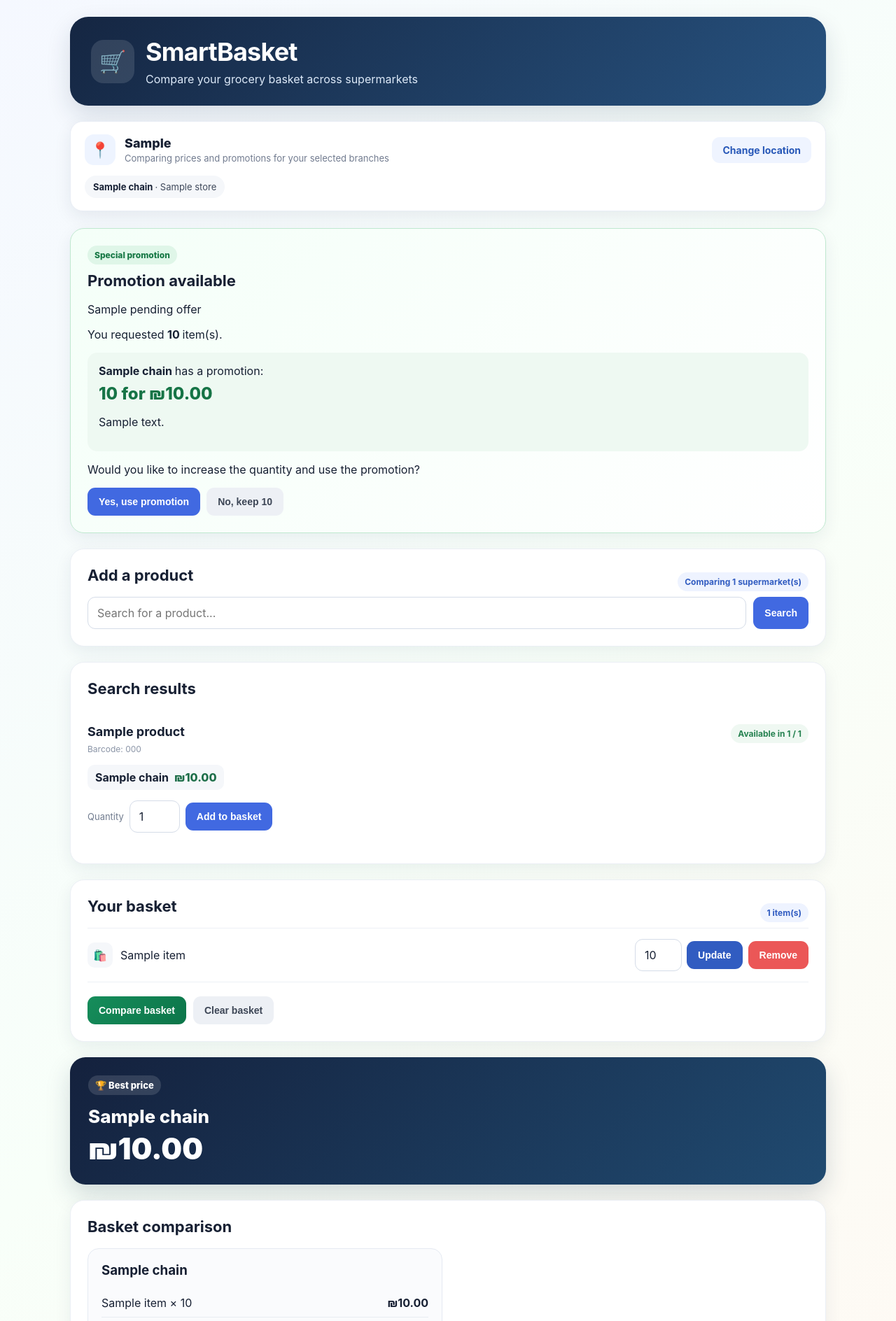
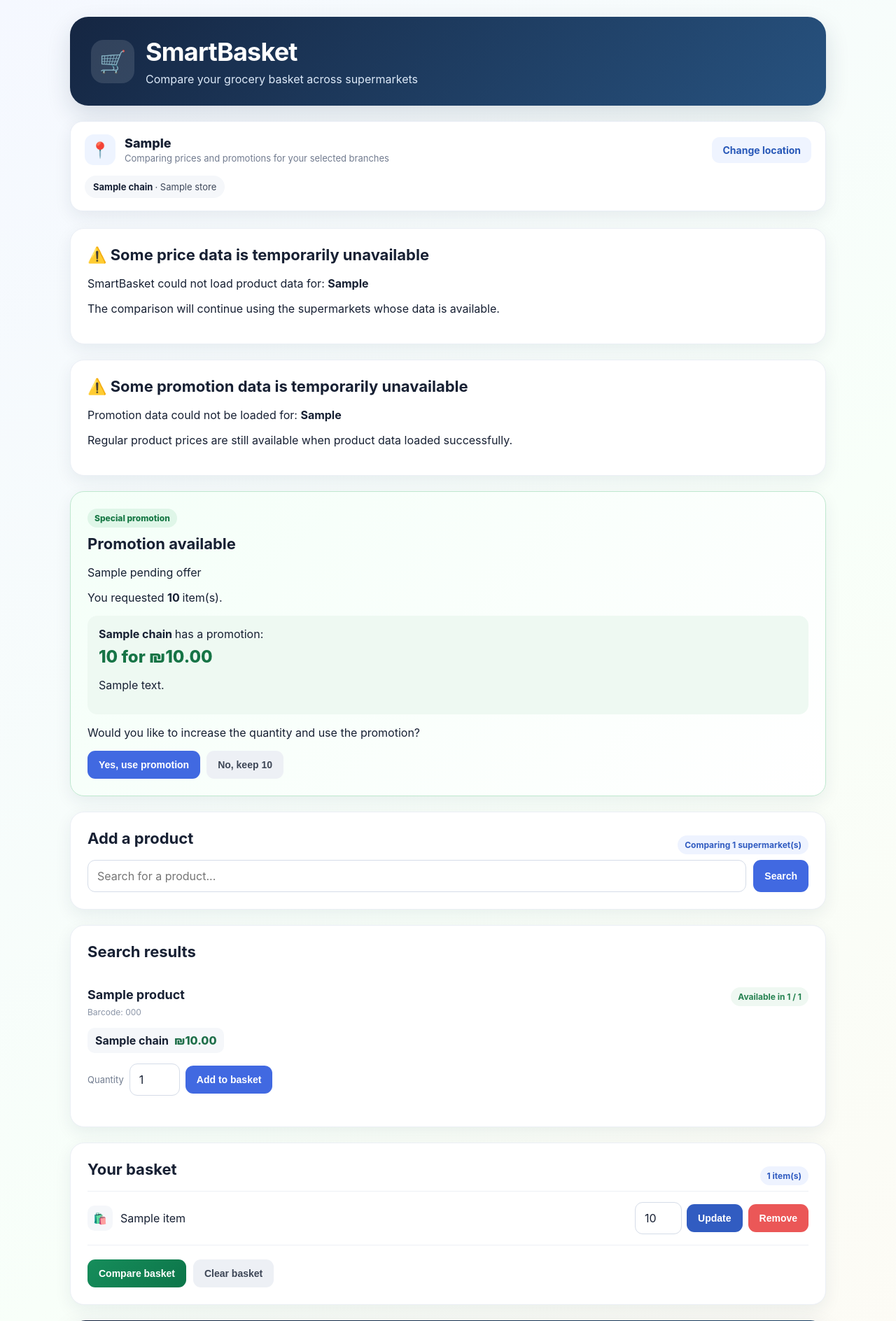
Before and after one commit to lamarsussan/SmartBasket, a FastAPI app: template templates/index.html in a window 1280 px wide. Shown: the top 1888 px of the page at 70% size. Run offline with FastAPI, Linux system fonts and the light colour scheme; the template is opened without the code that fills it: most values are stand-ins (such as "Sample title", 1, 10 or a date in 2020).

Commit message:
Show unavailable retailer data in UI

```diff
--- a/app.py
+++ b/app.py
@@ -13,6 +13,8 @@ from stores_loader import load_all_stores
 from store_data import (
     load_products_for_stores,
     load_promotions_for_stores,
+    get_unavailable_product_chains,
+    get_unavailable_promotion_chains,
 )
 
 from basket import (
@@ -347,6 +349,12 @@ def page_context(
     winner=None,
     pending_offer=None,
 ):
+    selected_stores = (
+        get_selected_stores(
+            request
+        )
+    )
+
     return {
         "basket": get_basket(
             request
@@ -366,6 +374,16 @@ def page_context(
         "selected_stores": (
             get_selected_store_details(
                 request
+            )
+        ),
+        "unavailable_product_chains": (
+            get_unavailable_product_chains(
+                selected_stores
+            )
+        ),
+        "unavailable_promotion_chains": (
+            get_unavailable_promotion_chains(
+                selected_stores
             )
         ),
     }
--- a/store_data.py
+++ b/store_data.py
@@ -32,11 +32,18 @@ from providers.hazi_hinam_promotions import (
 PRODUCT_MEMORY_CACHE = {}
 PROMOTION_MEMORY_CACHE = {}
 
-# Important:
-# this set remembers promotions that failed to load
-# during the current server run.
+
+# Remember failures during the current server run.
+#
+# This prevents SmartBasket from retrying the same
+# unavailable retailer on every user action.
+PRODUCT_FAILURE_CACHE = set()
 PROMOTION_FAILURE_CACHE = set()
 
+
+# ==================================================
+# CACHE KEY
+# ==================================================
 
 def cache_key(
     chain,
@@ -57,22 +64,35 @@ def safe_load(
     loader,
     default,
 ):
+    """
+    Run an external retailer loader safely.
+
+    If the retailer is unavailable, SmartBasket
+    prints a warning and continues instead of
+    crashing the entire application.
+    """
+
     try:
         return loader()
 
     except Exception as error:
+
         print()
         print("=" * 60)
+
         print(
             f"WARNING: {description} unavailable"
         )
+
         print(
             f"{type(error).__name__}: {error}"
         )
+
         print(
             "SmartBasket will continue "
             "without this data."
         )
+
         print("=" * 60)
         print()
 
@@ -96,7 +116,13 @@ def load_products_for_store(
         store_id,
     )
 
+
+    # ----------------------------------------------
+    # Already loaded successfully
+    # ----------------------------------------------
+
     if key in PRODUCT_MEMORY_CACHE:
+
         print(
             f"Memory cache: "
             f"{chain} products "
@@ -107,7 +133,28 @@ def load_products_for_store(
             key
         ]
 
+
+    # ----------------------------------------------
+    # Failed earlier during this server run
+    # ----------------------------------------------
+
+    if key in PRODUCT_FAILURE_CACHE:
+
+        print(
+            f"Skipping unavailable "
+            f"{chain} products "
+            f"store {store_id}"
+        )
+
+        return []
+
+
+    # ----------------------------------------------
+    # Carrefour
+    # ----------------------------------------------
+
     if chain == "Carrefour":
+
         products = safe_load(
             (
                 f"Carrefour products "
@@ -124,10 +171,16 @@ def load_products_for_store(
                     )
                 ),
             ),
-            [],
+            None,
         )
 
+
+    # ----------------------------------------------
+    # Shufersal
+    # ----------------------------------------------
+
     elif chain == "Shufersal":
+
         products = safe_load(
             (
                 f"Shufersal products "
@@ -144,10 +197,16 @@ def load_products_for_store(
                     )
                 ),
             ),
-            [],
+            None,
         )
 
+
+    # ----------------------------------------------
+    # Hazi Hinam
+    # ----------------------------------------------
+
     elif chain == "Hazi Hinam":
+
         products = safe_load(
             (
                 f"Hazi Hinam products "
@@ -164,16 +223,34 @@ def load_products_for_store(
                     )
                 ),
             ),
-            [],
+            None,
         )
+
 
     else:
         return []
 
-    if products:
-        PRODUCT_MEMORY_CACHE[
+
+    # ----------------------------------------------
+    # Loading failed
+    # ----------------------------------------------
+
+    if products is None:
+
+        PRODUCT_FAILURE_CACHE.add(
             key
-        ] = products
+        )
+
+        return []
+
+
+    # ----------------------------------------------
+    # Loading succeeded
+    # ----------------------------------------------
+
+    PRODUCT_MEMORY_CACHE[
+        key
+    ] = products
 
     return products
 
@@ -195,8 +272,13 @@ def load_promotions_for_store(
         store_id,
     )
 
-    # Successful promotions already loaded.
+
+    # ----------------------------------------------
+    # Already loaded successfully
+    # ----------------------------------------------
+
     if key in PROMOTION_MEMORY_CACHE:
+
         print(
             f"Memory cache: "
             f"{chain} promotions "
@@ -207,9 +289,13 @@ def load_promotions_for_store(
             key
         ]
 
-    # Failed earlier in this server run.
-    # Do not waste time trying again on every click.
+
+    # ----------------------------------------------
+    # Failed earlier during this server run
+    # ----------------------------------------------
+
     if key in PROMOTION_FAILURE_CACHE:
+
         print(
             f"Skipping unavailable "
             f"{chain} promotions "
@@ -218,7 +304,13 @@ def load_promotions_for_store(
 
         return []
 
+
+    # ----------------------------------------------
+    # Carrefour
+    # ----------------------------------------------
+
     if chain == "Carrefour":
+
         promotions = safe_load(
             (
                 f"Carrefour promotions "
@@ -238,7 +330,13 @@ def load_promotions_for_store(
             None,
         )
 
+
+    # ----------------------------------------------
+    # Shufersal
+    # ----------------------------------------------
+
     elif chain == "Shufersal":
+
         promotions = safe_load(
             (
                 f"Shufersal promotions "
@@ -258,7 +356,13 @@ def load_promotions_for_store(
             None,
         )
 
+
+    # ----------------------------------------------
+    # Hazi Hinam
+    # ----------------------------------------------
+
     elif chain == "Hazi Hinam":
+
         promotions = safe_load(
             (
                 f"Hazi Hinam promotions "
@@ -278,16 +382,27 @@ def load_promotions_for_store(
             None,
         )
 
+
     else:
         return []
 
-    # None means loading failed.
+
+    # ----------------------------------------------
+    # Loading failed
+    # ----------------------------------------------
+
     if promotions is None:
+
         PROMOTION_FAILURE_CACHE.add(
             key
         )
 
         return []
+
+
+    # ----------------------------------------------
+    # Loading succeeded
+    # ----------------------------------------------
 
     PROMOTION_MEMORY_CACHE[
         key
@@ -308,6 +423,7 @@ def load_products_for_stores(
     for chain, store_id in (
         selected_stores.items()
     ):
+
         result[chain] = (
             load_products_for_store(
                 chain,
@@ -326,6 +442,7 @@ def load_promotions_for_stores(
     for chain, store_id in (
         selected_stores.items()
     ):
+
         result[chain] = (
             load_promotions_for_store(
                 chain,
@@ -337,12 +454,77 @@ def load_promotions_for_stores(
 
 
 # ==================================================
+# AVAILABILITY STATUS
+# ==================================================
+
+def get_unavailable_product_chains(
+    selected_stores,
+):
+    """
+    Return selected supermarket chains whose
+    product data failed to load during this
+    server run.
+    """
+
+    unavailable = []
+
+    for chain, store_id in (
+        selected_stores.items()
+    ):
+
+        key = cache_key(
+            chain,
+            store_id,
+        )
+
+        if key in PRODUCT_FAILURE_CACHE:
+            unavailable.append(
+                chain
+            )
+
+    return unavailable
+
+
+def get_unavailable_promotion_chains(
+    selected_stores,
+):
+    """
+    Return selected supermarket chains whose
+    promotion data failed to load during this
+    server run.
+    """
+
+    unavailable = []
+
+    for chain, store_id in (
+        selected_stores.items()
+    ):
+
+        key = cache_key(
+            chain,
+            store_id,
+        )
+
+        if key in PROMOTION_FAILURE_CACHE:
+            unavailable.append(
+                chain
+            )
+
+    return unavailable
+
+
+# ==================================================
 # OPTIONAL CACHE RESET
 # ==================================================
 
 def clear_memory_cache():
+
     PRODUCT_MEMORY_CACHE.clear()
+
     PROMOTION_MEMORY_CACHE.clear()
+
+    PRODUCT_FAILURE_CACHE.clear()
+
     PROMOTION_FAILURE_CACHE.clear()
 
     print(
--- a/templates/index.html
+++ b/templates/index.html
@@ -126,6 +126,62 @@
         {% endif %}
 
     </section>
+
+
+    <!-- ============================================
+         DATA AVAILABILITY WARNING
+    ============================================= -->
+
+    {% if unavailable_product_chains %}
+
+        <section class="card">
+
+            <h2>
+                ⚠️ Some price data is temporarily unavailable
+            </h2>
+
+            <p>
+                SmartBasket could not load product data for:
+
+                <strong>
+                    {{ unavailable_product_chains | join(", ") }}
+                </strong>
+            </p>
+
+            <p>
+                The comparison will continue using
+                the supermarkets whose data is available.
+            </p>
+
+        </section>
+
+    {% endif %}
+
+
+    {% if unavailable_promotion_chains %}
+
+        <section class="card">
+
+            <h2>
+                ⚠️ Some promotion data is temporarily unavailable
+            </h2>
+
+            <p>
+                Promotion data could not be loaded for:
+
+                <strong>
+                    {{ unavailable_promotion_chains | join(", ") }}
+                </strong>
+            </p>
+
+            <p>
+                Regular product prices are still available
+                when product data loaded successfully.
+            </p>
+
+        </section>
+
+    {% endif %}
 
 
 
```
